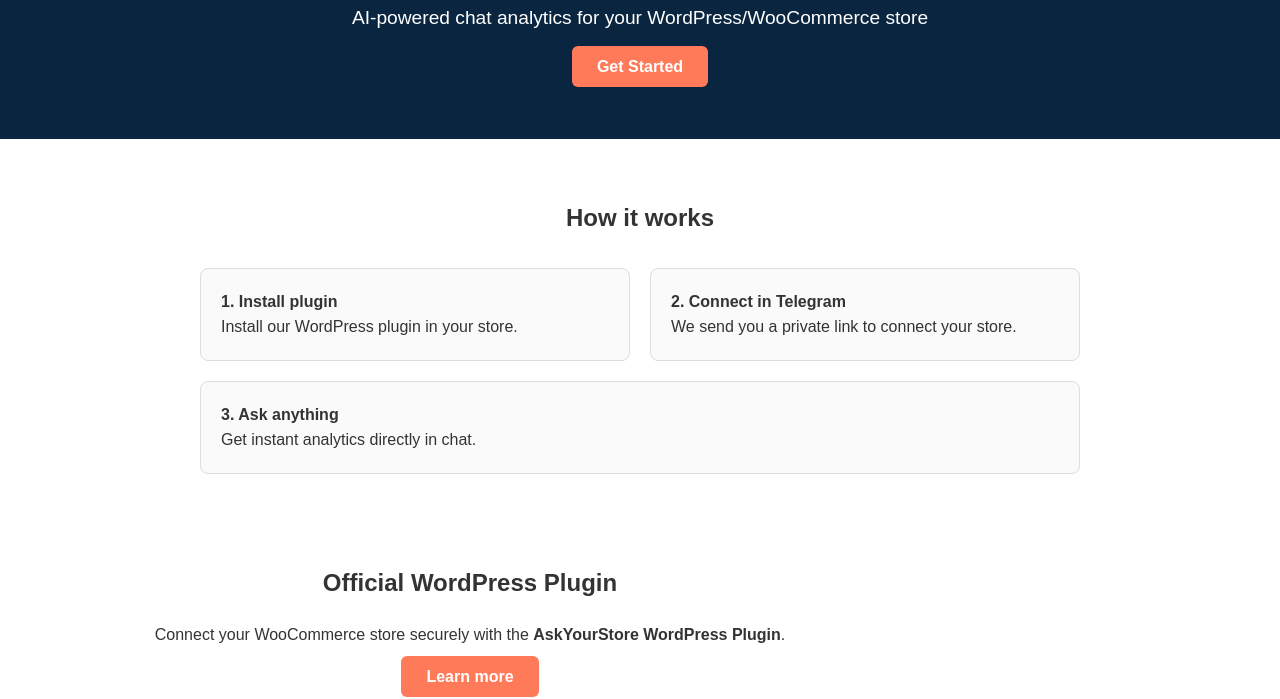
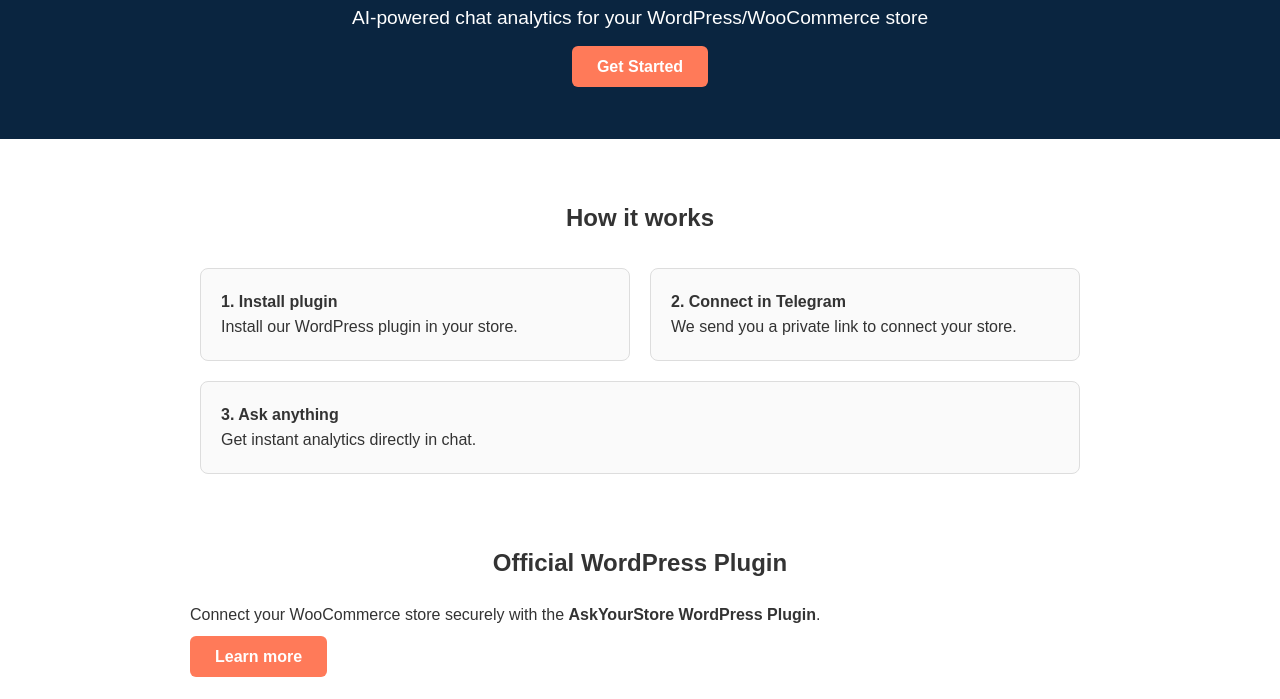
Before and after one commit to AInalytic/askyourstore.com, a plain HTML site: page index.html in a window 1280 px wide. Shown: the part 136-835 px from the top of the page. Drawn offline with Linux system fonts and the light colour scheme.

Commit message:
Update index.html

```diff
--- a/index.html
+++ b/index.html
@@ -135,7 +135,7 @@
     </div>
   </section>
 
- <section style="text-align:center; margin:80px 0;">
+ <section>
   <h2>Official WordPress Plugin</h2>
   <p>Connect your WooCommerce store securely with the <strong>AskYourStore WordPress Plugin</strong>.</p>
   <a href="/wordpress/" style="background:#ff7a59; color:#fff; padding:12px 25px; text-decoration:none; border-radius:6px; font-weight:bold;">Learn more</a>
```
